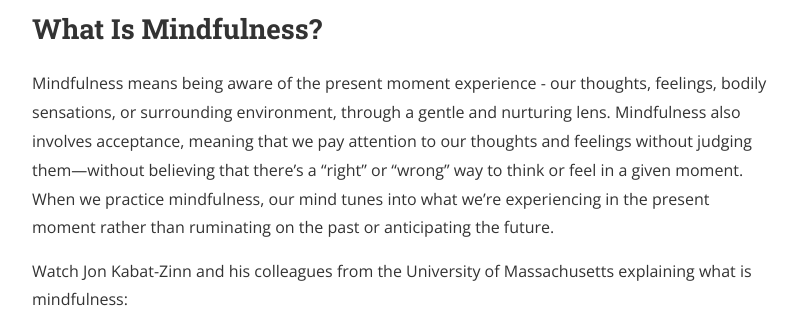
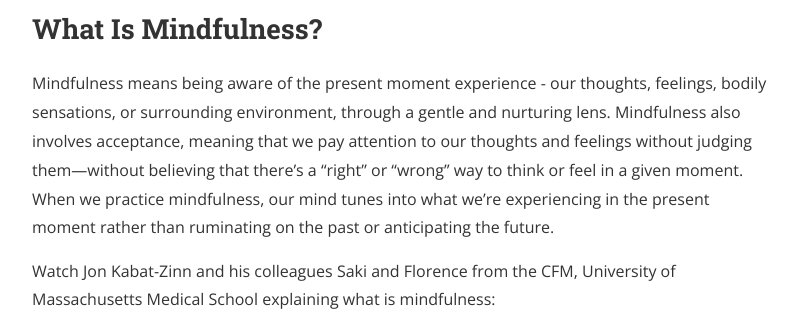
Before and after one commit to mindfulnessone/mindfulnessone.github.io, a Jekyll site: the page built from mbsr.md, in a window 1280 px wide and 900 px high, scrolled down 1857 px, cut to the strip 0-325 px from the top of the window. Shown: the whole strip, without its empty margins (240-1037 px from the left). Built offline with Jekyll 4.4.1, drawn with Linux system fonts in a browser that asks for light colours; nearby versions of some CDN libraries.

Commit message:
Update mbsr.md

```diff
--- a/mbsr.md
+++ b/mbsr.md
@@ -66,7 +66,8 @@
 
 Mindfulness means being aware of the present moment experience - our thoughts, feelings, bodily sensations, or surrounding environment, through a gentle and nurturing lens. Mindfulness also involves acceptance, meaning that we pay attention to our thoughts and feelings without judging them—without believing that there’s a “right” or “wrong” way to think or feel in a given moment. When we practice mindfulness, our mind tunes into what we’re experiencing in the present moment rather than ruminating on the past or anticipating the future.
 
-Watch Jon Kabat-Zinn and his colleagues from the University of Massachusetts explaining what is mindfulness:
-<iframe width="560" height="315" src="https://www.youtube.com/embed/HmEo6RI4Wvs?rel=0&amp;start=6" frameborder="0" allow="autoplay; encrypted-media" allowfullscreen></iframe>
+Watch Jon Kabat-Zinn and his colleagues Saki and Florence from the CFM, University of Massachusetts Medical School explaining what is mindfulness:
 
 <iframe width="560" height="315" src="https://www.youtube.com/embed/WGUWt4TjBKE?rel=0" frameborder="0" allow="autoplay; encrypted-media" allowfullscreen></iframe>
+
+<iframe width="560" height="315" src="https://www.youtube.com/embed/HmEo6RI4Wvs?rel=0&amp;start=6" frameborder="0" allow="autoplay; encrypted-media" allowfullscreen></iframe>
```
